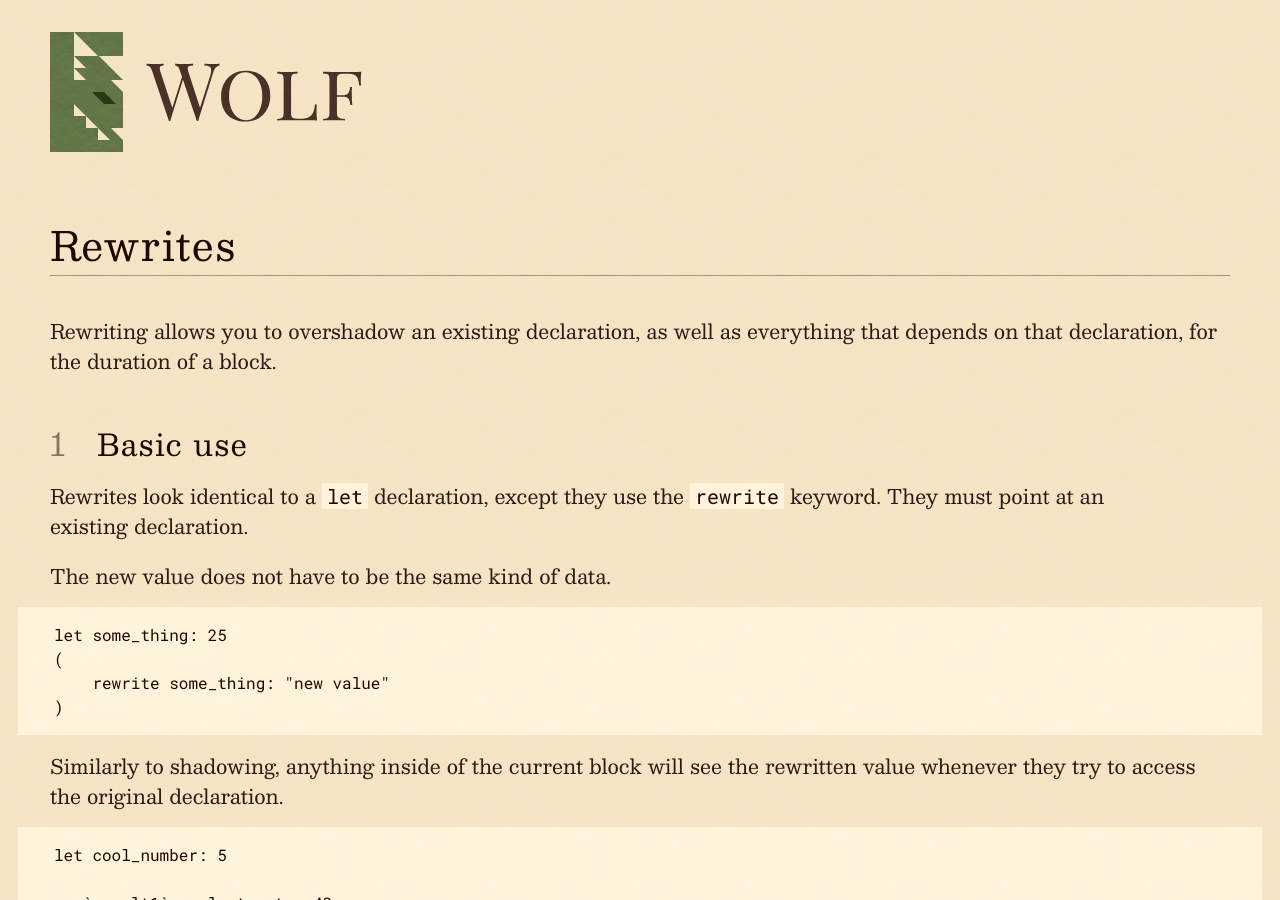
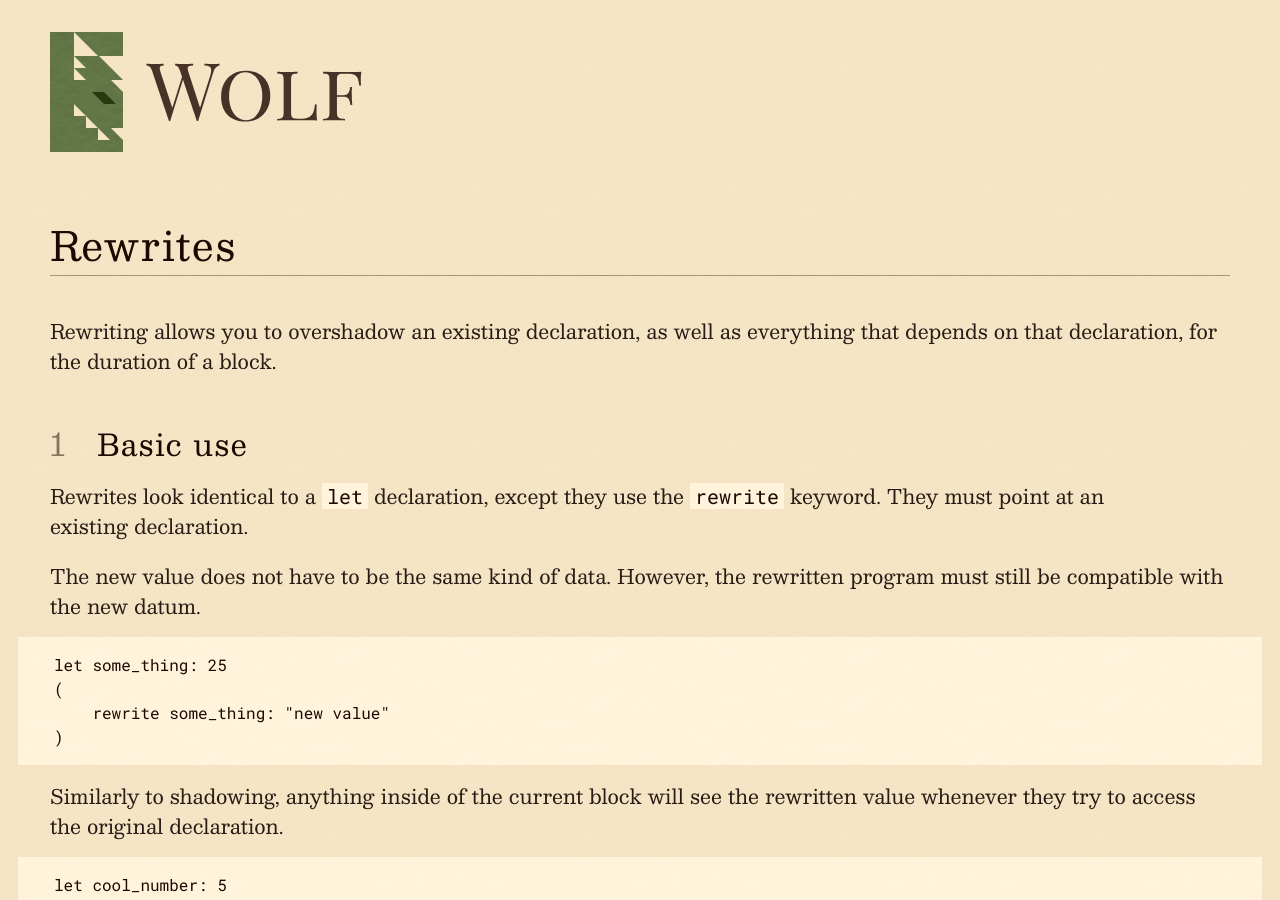
Before and after one commit to dphfox/wolf, a Jekyll site: the page built from docs/design/09-rewrites.md, in a window 1280 px wide and 900 px high. Built offline with Jekyll 4.4.1, drawn with Linux system fonts in a browser that asks for light colours.

Commit message:
Update 09-rewrites.md

````diff
--- a/docs/design/09-rewrites.md
+++ b/docs/design/09-rewrites.md
@@ -12,7 +12,8 @@ everything that depends on that declaration, for the duration of a block.
 Rewrites look identical to a `let` declaration, except they use the `rewrite`
 keyword. They must point at an existing declaration.
 
-The new value does not have to be the same kind of data.
+The new value does not have to be the same kind of data. However, the rewritten
+program must still be compatible with the new datum.
 
 ```
 let some_thing: 25
````
